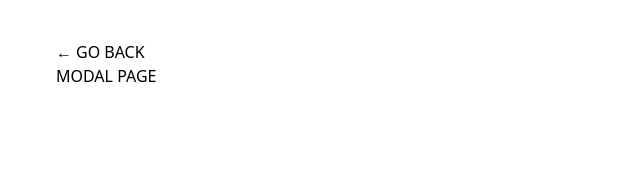
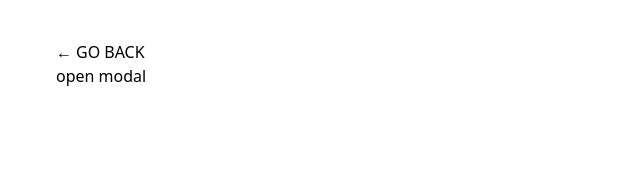
Before and after one commit to anetakasprzak/next-practice-app, a Next.js app: page /modal in a window 1280 px wide. Shown: the top 178 px of the page, without its empty margins (0-640 px from the left). Built offline with nearby package versions, Linux system fonts and the light colour scheme.

Commit message:
open/close modal functionality

```diff
--- a/app/modal/page.js
+++ b/app/modal/page.js
@@ -1,10 +1,24 @@
+"use client";
+
+import { useState } from "react";
 import GoBack from "../_components/GoBack";
 
 export default function Page() {
+  const [isModalOpen, setIsModalOpen] = useState(false);
+
   return (
     <div className="px-14 py-10">
       <GoBack />
-      <h1>MODAL PAGE</h1>
+      {!isModalOpen ? (
+        <button onClick={() => setIsModalOpen(true)}>open modal</button>
+      ) : (
+        <button onClick={() => setIsModalOpen(false)}>close modal</button>
+      )}
+      {isModalOpen && <Modal />}
     </div>
   );
 }
+
+const Modal = () => {
+  return <p>MODAL</p>;
+};
```
